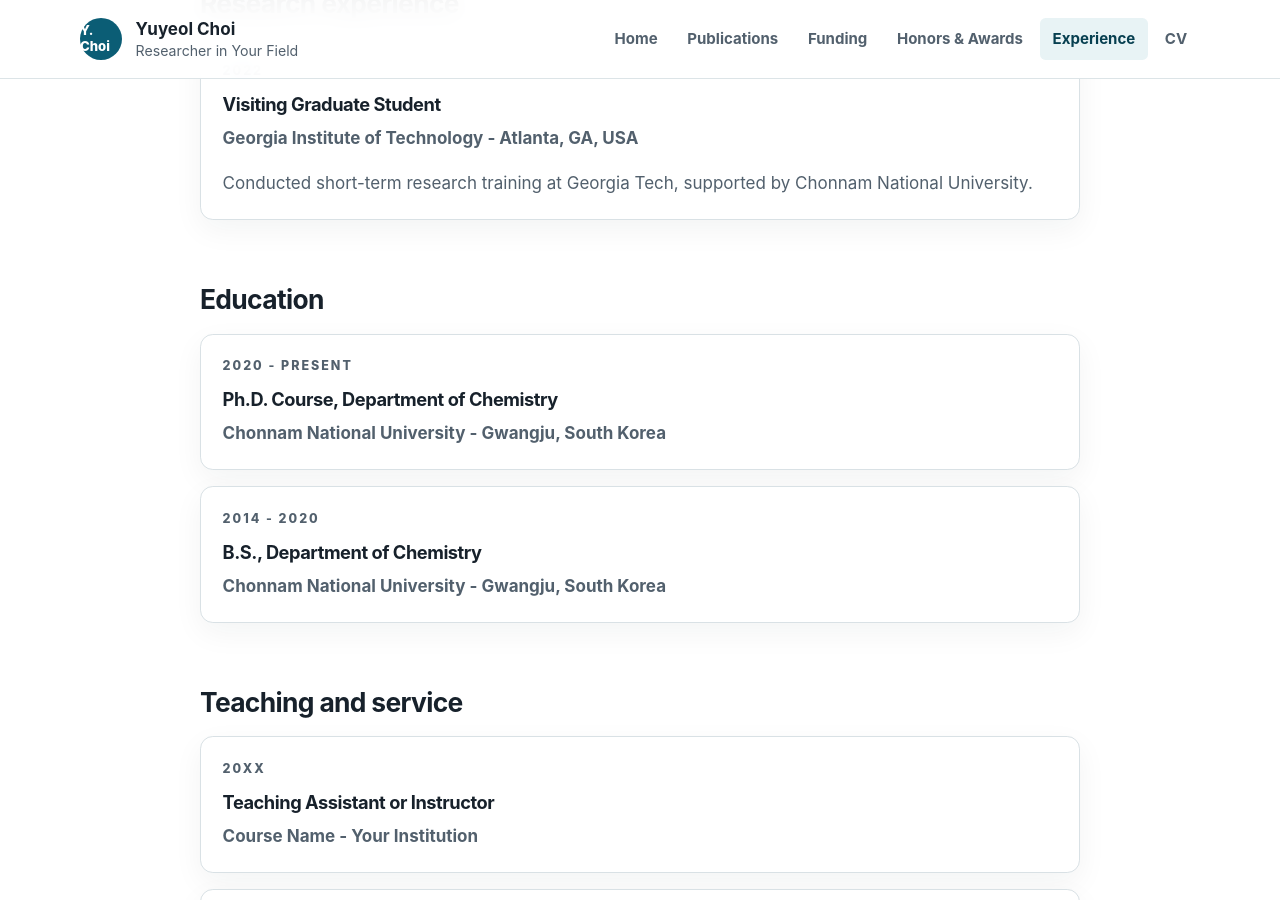
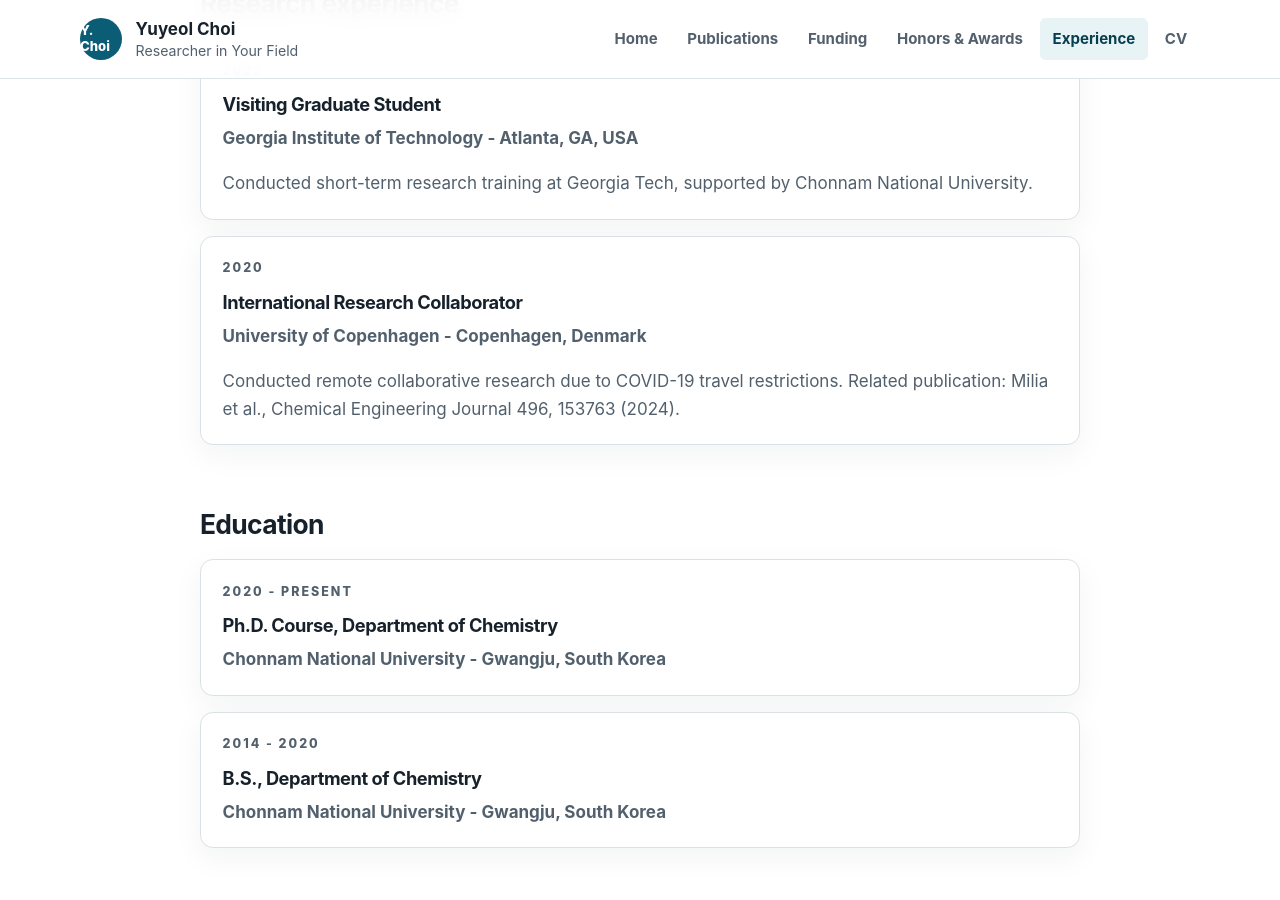
Before and after one commit to yuyeolchoi/yuyeolchoi.github.io, a Jekyll site: the page built from experience.html, in a window 1280 px wide and 900 px high, scrolled down 580 px. Built offline with Jekyll 4.4.1, drawn with Linux system fonts in a browser that asks for light colours.

Commit message:
Add Copenhagen remote collaboration experience

```diff
--- a/_data/cv.yml
+++ b/_data/cv.yml
@@ -17,6 +17,12 @@
     period: "2022"
     details: "Conducted short-term research training at Georgia Tech, supported by Chonnam National University."
     featured: true
+  - role: "International Research Collaborator"
+    institution: "University of Copenhagen"
+    location: "Copenhagen, Denmark"
+    period: "2020"
+    details: "Conducted remote collaborative research due to COVID-19 travel restrictions. Related publication: Milia et al., Chemical Engineering Journal 496, 153763 (2024)."
+    featured: false
 
 funding:
   - title: "Doctoral Student Research Fellowship (박사과정생연구장려금지원사업)"
```
